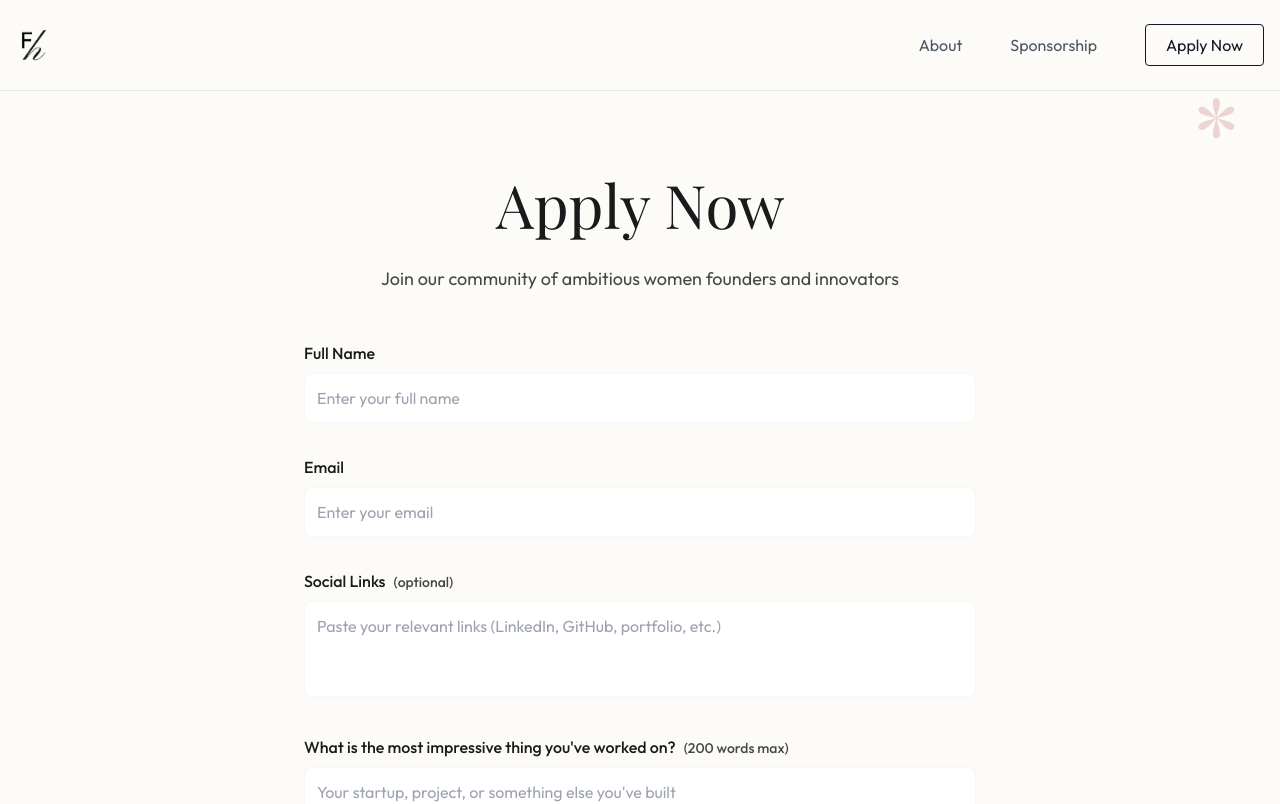
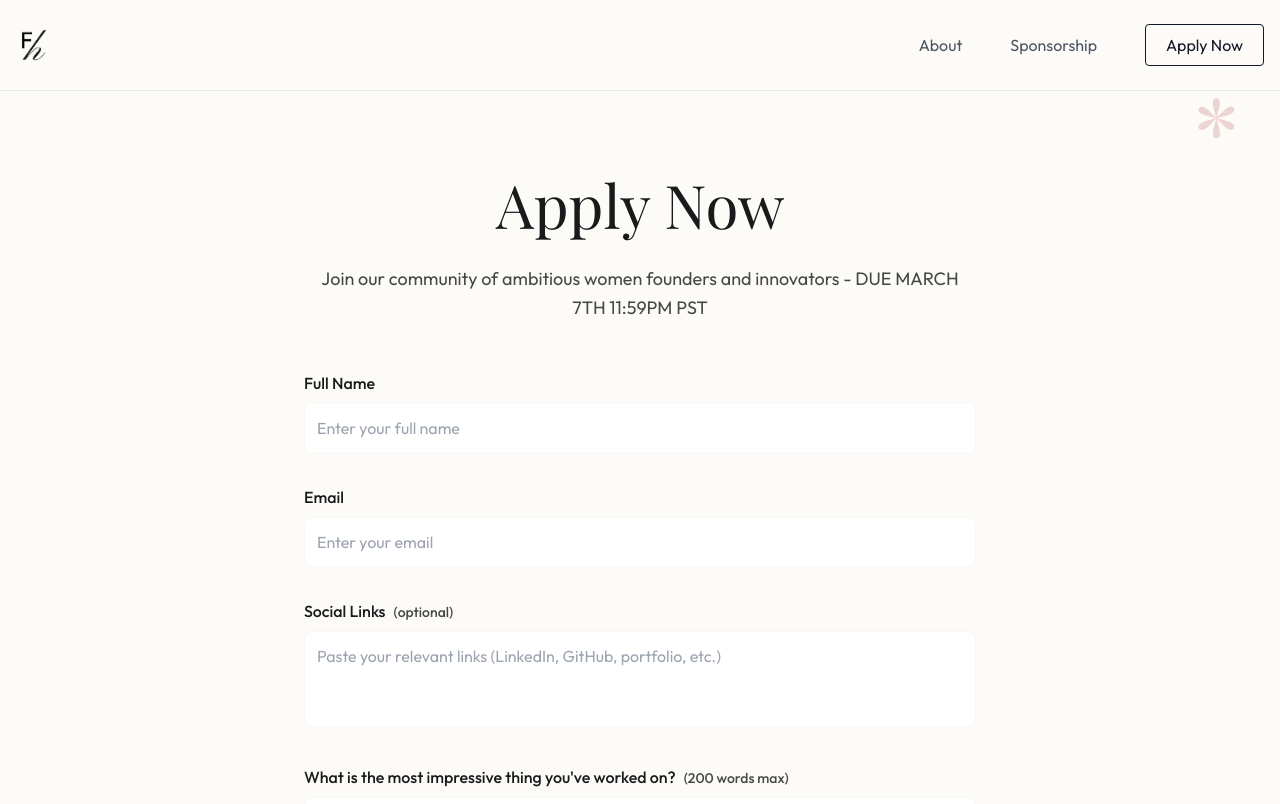
Before and after one commit to suspiciouscow/foundherhouse, a Next.js app: page /apply in a window 1280 px wide. Shown: the top 804 px of the page. Built offline with nearby package versions, Linux system fonts and the light colour scheme.

Commit message:
Update page.tsx

```diff
--- a/src/app/apply/page.tsx
+++ b/src/app/apply/page.tsx
@@ -168,7 +168,7 @@ export default function Apply() {
             <span className="text-main font-playfair">Apply Now</span>
           </h1>
           <p className="text-main-muted text-lg max-w-2xl mb-12 leading-relaxed">
-            Join our community of ambitious women founders and innovators
+            Join our community of ambitious women founders and innovators - DUE MARCH 7TH 11:59PM PST
           </p>
         </div>
 
```
